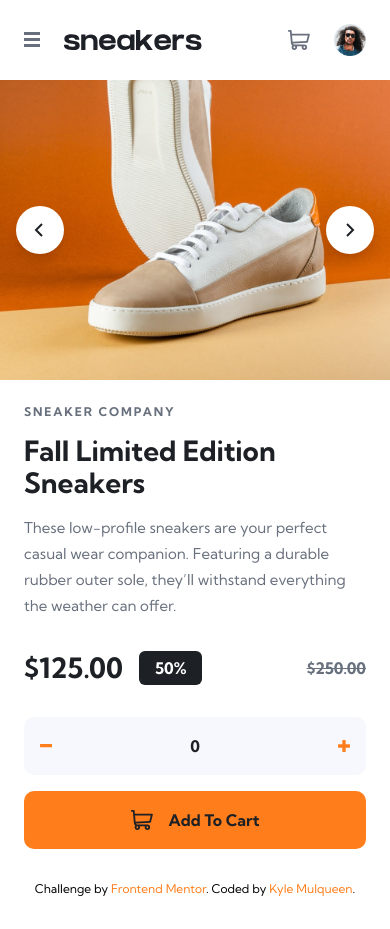
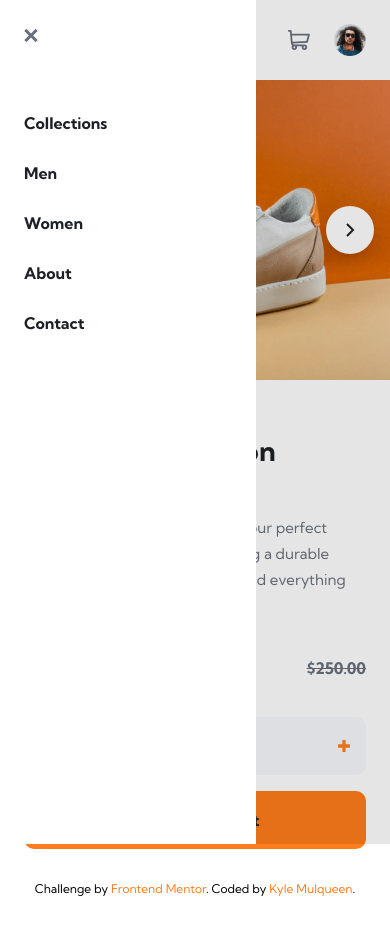
Before and after one commit to kmulqueen/ecommerce-product-page, a React (Vite) app: page / in a window 390 px wide. Both pictures are taken after a click on the button 32 px from the left and 40 px from the top of the page. Built offline with nearby package versions, Linux system fonts and the light colour scheme.

Commit message:
finished mobile hamburger menu

```diff
--- a/src/App.tsx
+++ b/src/App.tsx
@@ -11,8 +11,6 @@ function App() {
     <>
       <Header />
       <Container as="main">
-        {/*//TODO -  Nav Items */}
-        {/* Collections Men Women About Contact  */}
         <Container>
           <Carousel />
         </Container>
--- /dev/null
+++ b/src/components/layout/HamburgerMenuNav/HamburgerMenuNav.tsx
@@ -0,0 +1,66 @@
+import { useRef, useEffect } from "react";
+import Container from "../../utility/Container/Container";
+import Nav from "../Nav/Nav";
+import Icon from "../../utility/Icon/Icon";
+import Button from "../../utility/Button/Button";
+
+type HamburgerMenuNavProps = {
+  isOpen: boolean;
+  onClose: () => void;
+};
+
+export default function HamburgerMenuNav({
+  isOpen,
+  onClose,
+  ...props
+}: HamburgerMenuNavProps) {
+  const dialogRef = useRef<HTMLDialogElement>(null);
+
+  useEffect(() => {
+    if (dialogRef.current) {
+      if (isOpen) {
+        dialogRef.current.showModal();
+      } else {
+        dialogRef.current.close();
+      }
+    }
+  }, [isOpen]);
+
+  /**
+   * Handles clicking outside of the dialog element to close the dialog element.
+   *
+   * @param {React.MouseEvent<HTMLDialogElement>} e
+   */
+  function handleBackdropClick(e: React.MouseEvent<HTMLDialogElement>) {
+    const rect = dialogRef.current?.getBoundingClientRect();
+    if (rect) {
+      //* Checks if user's mouse is within the dialog element.
+      const isInDialog =
+        e.clientX >= rect.left &&
+        e.clientX <= rect.right &&
+        e.clientY >= rect.top &&
+        e.clientY <= rect.bottom;
+
+      //* If the user's mouse is outside of the dialog, close the dialog.
+      if (!isInDialog) {
+        onClose();
+      }
+    }
+  }
+
+  return (
+    <Container
+      as="dialog"
+      ref={dialogRef}
+      onCancel={onClose}
+      {...props}
+      onClick={handleBackdropClick}
+      className="m-0 h-screen max-h-none w-64 max-w-none border-none p-6 outline-none"
+    >
+      <Button onClick={onClose} aria-label="Close menu" className="mb-14">
+        <Icon name="close" width={14} height={14} />
+      </Button>
+      <Nav onItemClick={onClose} />
+    </Container>
+  );
+}
--- a/src/components/layout/Header/Header.tsx
+++ b/src/components/layout/Header/Header.tsx
@@ -1,17 +1,29 @@
+import { useState } from "react";
 import Button from "../../utility/Button/Button";
 import Container from "../../utility/Container/Container";
 import Icon from "../../utility/Icon/Icon";
 import ProfilePicture from "../ProfilePicture/ProfilePicture";
+import HamburgerMenuNav from "../HamburgerMenuNav/HamburgerMenuNav";
 
 export default function Header() {
+  const [isMenuOpen, setIsMenuOpen] = useState(false);
+
+  function toggleMenu() {
+    setIsMenuOpen((prevState) => !prevState);
+  }
+
+  function closeMenu() {
+    setIsMenuOpen(false);
+  }
   return (
+    <>
       <Container
         as="header"
         className="flex flex-row justify-between items-center p-6"
       >
         <Container className="flex flex-row items-center gap-6">
           {/*// TODO - Change from hamburger menu to list on desktop/larger viewports  */}
-        <Button aria-label="Open the navigation menu.">
+          <Button aria-label="Open the navigation menu." onClick={toggleMenu}>
             <Icon name="menu" height={16} width={16} />
           </Button>
           <Icon name="logo" height={20} width={140} />
@@ -23,5 +35,7 @@ export default function Header() {
           <ProfilePicture width={32} />
         </Container>
       </Container>
+      <HamburgerMenuNav isOpen={isMenuOpen} onClose={closeMenu} />
+    </>
   );
 }
--- /dev/null
+++ b/src/components/layout/Nav/Nav.tsx
@@ -0,0 +1,25 @@
+import Container from "../../utility/Container/Container";
+import NavItem from "./NavItem";
+
+type NavProps = {
+  onItemClick?: () => void;
+};
+
+export default function Nav({ onItemClick }: NavProps) {
+  const navItems = ["collections", "men", "women", "about", "contact"];
+
+  return (
+    <Container as="nav">
+      <Container as="ul">
+        {navItems.map((item) => (
+          <NavItem
+            key={item}
+            name={item}
+            location={`/${item}`}
+            onClick={onItemClick}
+          />
+        ))}
+      </Container>
+    </Container>
+  );
+}
--- /dev/null
+++ b/src/components/layout/Nav/NavItem.tsx
@@ -0,0 +1,33 @@
+import type { ComponentProps } from "react";
+
+type NavItemProps = ComponentProps<"li"> & {
+  name: string;
+  location: string;
+  onClick?: () => void;
+};
+
+export default function NavItem({
+  name,
+  location,
+  onClick,
+  ...props
+}: NavItemProps) {
+  /**
+   * Closes the hamburger menu when a nav item is clicked.
+   *
+   */
+  function handleClick() {
+    onClick?.();
+  }
+  return (
+    <li {...props}>
+      <a
+        href={location}
+        onClick={handleClick}
+        className="block py-3 text-preset-3-bold text-grey-950 capitalize hover:mb-[-2px] hover:border-b-2 hover:border-b-orange-500 focus:mb-[-2px] focus:border-b-2 focus:border-b-orange-500"
+      >
+        {name}
+      </a>
+    </li>
+  );
+}
--- a/src/components/utility/Container/Container.tsx
+++ b/src/components/utility/Container/Container.tsx
@@ -1,13 +1,9 @@
-import type {
-  ComponentPropsWithoutRef,
-  ElementType,
-  PropsWithChildren,
-} from "react";
+import type { ComponentProps, ElementType, PropsWithChildren } from "react";
 
 type ContainerProps<T extends ElementType> = PropsWithChildren<
   {
     as?: T;
-  } & ComponentPropsWithoutRef<T>
+  } & ComponentProps<T>
 >;
 
 export default function Container<C extends ElementType>({
```
Lines whose indentation alone changed are shown as unchanged.
